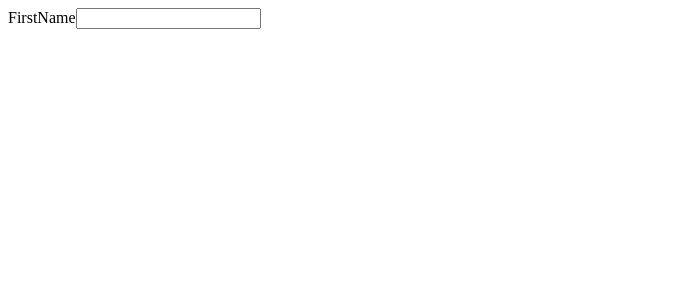
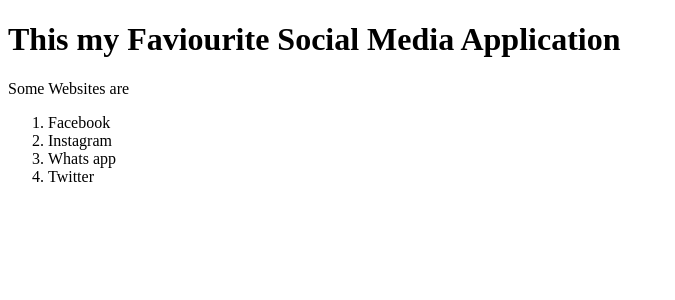
Before and after one commit to blsonalib/React_Demo, a React (Create React App) app: page / in a window 1280 px wide. Shown: the top 300 px of the page, without its empty margins (0-675 px from the left). Built offline with nearby package versions, Linux system fonts and the light colour scheme.

Commit message:
Added First small react Project

```diff
--- a/src/index.js
+++ b/src/index.js
@@ -1,11 +1,16 @@
 import React from 'react';
 import ReactDOM from 'react-dom';
-let myElement = (
-  <React.Fragment>
- <label id="firstName">FirstName</label>
-  <input type="text" id="firstName" ></input>
-  </React.Fragment>
-
+const myElement = (
+  <>
+      <h1>This my Faviourite Social Media Application</h1>
+    <p>Some Websites are</p>
+    <ol>
+      <li>Facebook</li>
+      <li>Instagram</li>
+      <li>Whats app</li>
+      <li>Twitter</li>
+    </ol>
+  </>
 );
 ReactDOM.render(
   myElement, document.getElementById('root')
```
